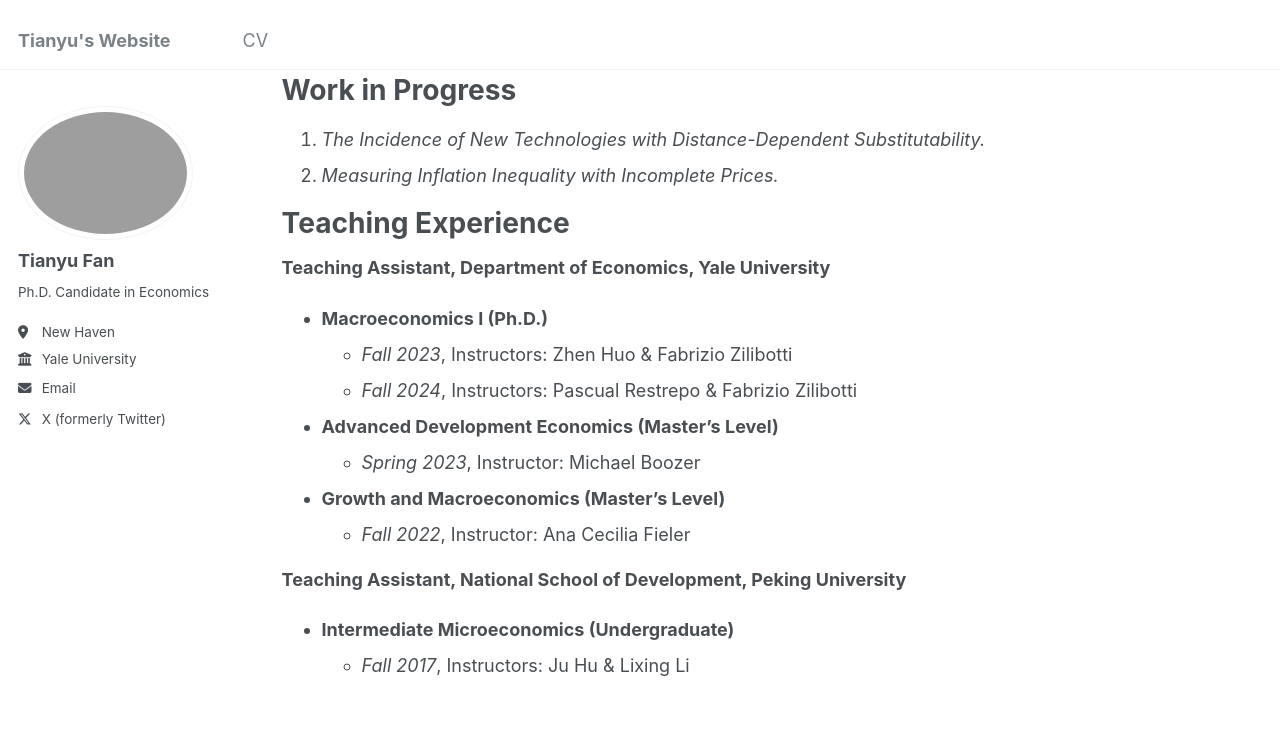
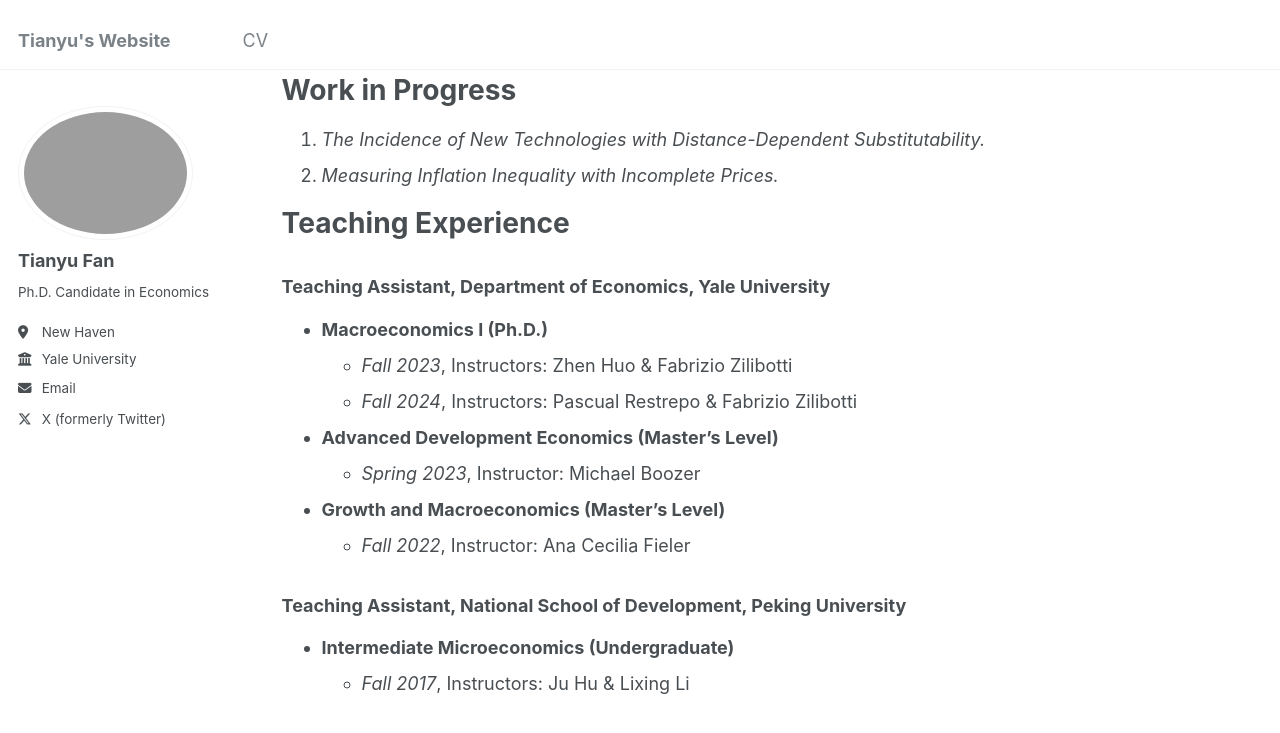
Before and after one commit to tianyufan-econ/tianyufan-econ.github.io, a Jekyll site: the page built from _pages/about.md, in a window 1280 px wide and 900 px high, scrolled down 353 px. Shown: the top 733 px of the window. Built offline with Jekyll 4.4.1, drawn with Linux system fonts in a browser that asks for light colours.

```diff
--- a/_pages/about.md
+++ b/_pages/about.md
@@ -22,7 +22,9 @@ Work in Progress
 
 Teaching Experience
 ======
-**Teaching Assistant, Department of Economics, Yale University**
+
+### Teaching Assistant, Department of Economics, Yale University
+
 - **Macroeconomics I (Ph.D.)**
   - *Fall 2023*, Instructors: Zhen Huo & Fabrizio Zilibotti
   - *Fall 2024*, Instructors: Pascual Restrepo & Fabrizio Zilibotti
@@ -31,6 +33,7 @@ Teaching Experience
 - **Growth and Macroeconomics (Master's Level)**
   - *Fall 2022*, Instructor: Ana Cecilia Fieler
 
-**Teaching Assistant, National School of Development, Peking University**
+### Teaching Assistant, National School of Development, Peking University
+
 - **Intermediate Microeconomics (Undergraduate)**
   - *Fall 2017*, Instructors: Ju Hu & Lixing Li
```
